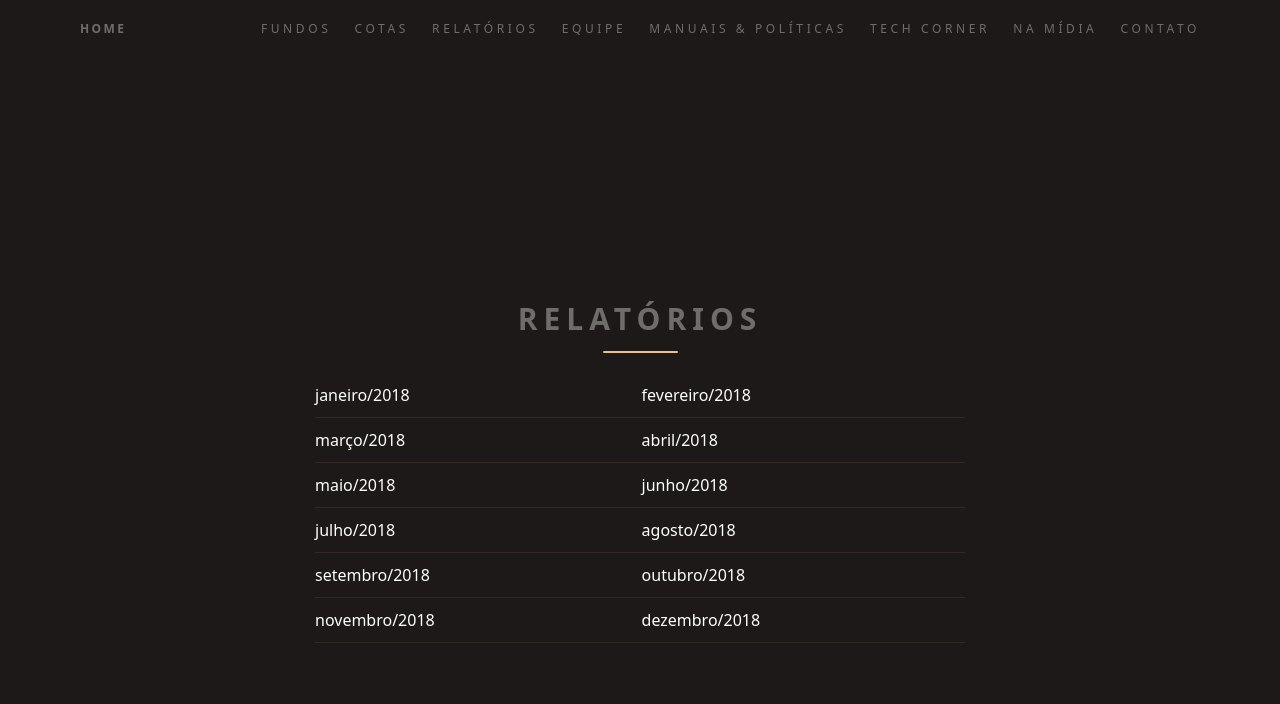
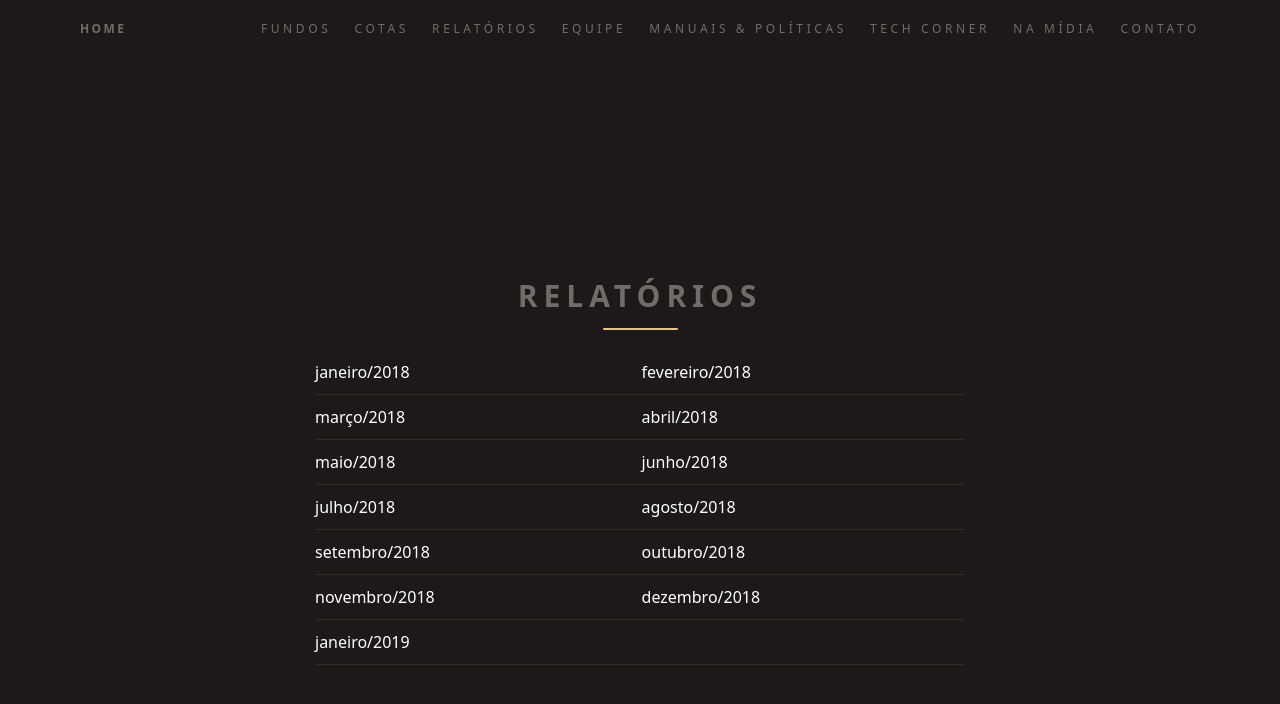
Before and after one commit to ateliedetemas/blpcrypto, a Jekyll site: the page built from relatorios.md, in a window 1280 px wide. Shown: the top 704 px of the page. Built offline with Jekyll 4.4.1, drawn with Linux system fonts in a browser that asks for light colours.

Commit message:
Adds new documents.

```diff
--- a/relatorios.md
+++ b/relatorios.md
@@ -9,4 +9,5 @@ title: Relatórios
 [maio/2018]({{ '/assets/documents/relatorios/05-2018.pdf' | absolute_url }})  | [junho/2018]({{ '/assets/documents/relatorios/06-2018.pdf' | absolute_url }})
 [julho/2018]({{ '/assets/documents/relatorios/07-2018.pdf' | absolute_url }})  | [agosto/2018]({{ '/assets/documents/relatorios/08-2018.pdf' | absolute_url }})
 [setembro/2018]({{ '/assets/documents/relatorios/09-2018.pdf' | absolute_url }})  | [outubro/2018]({{ '/assets/documents/relatorios/10-2018.pdf' | absolute_url }})
-[novembro/2018]({{ '/assets/documents/relatorios/11-2018.pdf' }}) |  [dezembro/2018]({{ "/assets/documents/relatorios/12-2018.pdf" | absolute_url }})
+[novembro/2018]({{ '/assets/documents/relatorios/11-2018.pdf' | absolute_url }}) |  [dezembro/2018]({{ "/assets/documents/relatorios/12-2018.pdf" | absolute_url }})
+[janeiro/2019]({{ "/assets/documents/relatorios/01-2019.pdf" | absolute_url }}) |
```
Also changed, not shown: tech-corner.md (+1 -0 lines), 2 other files.
